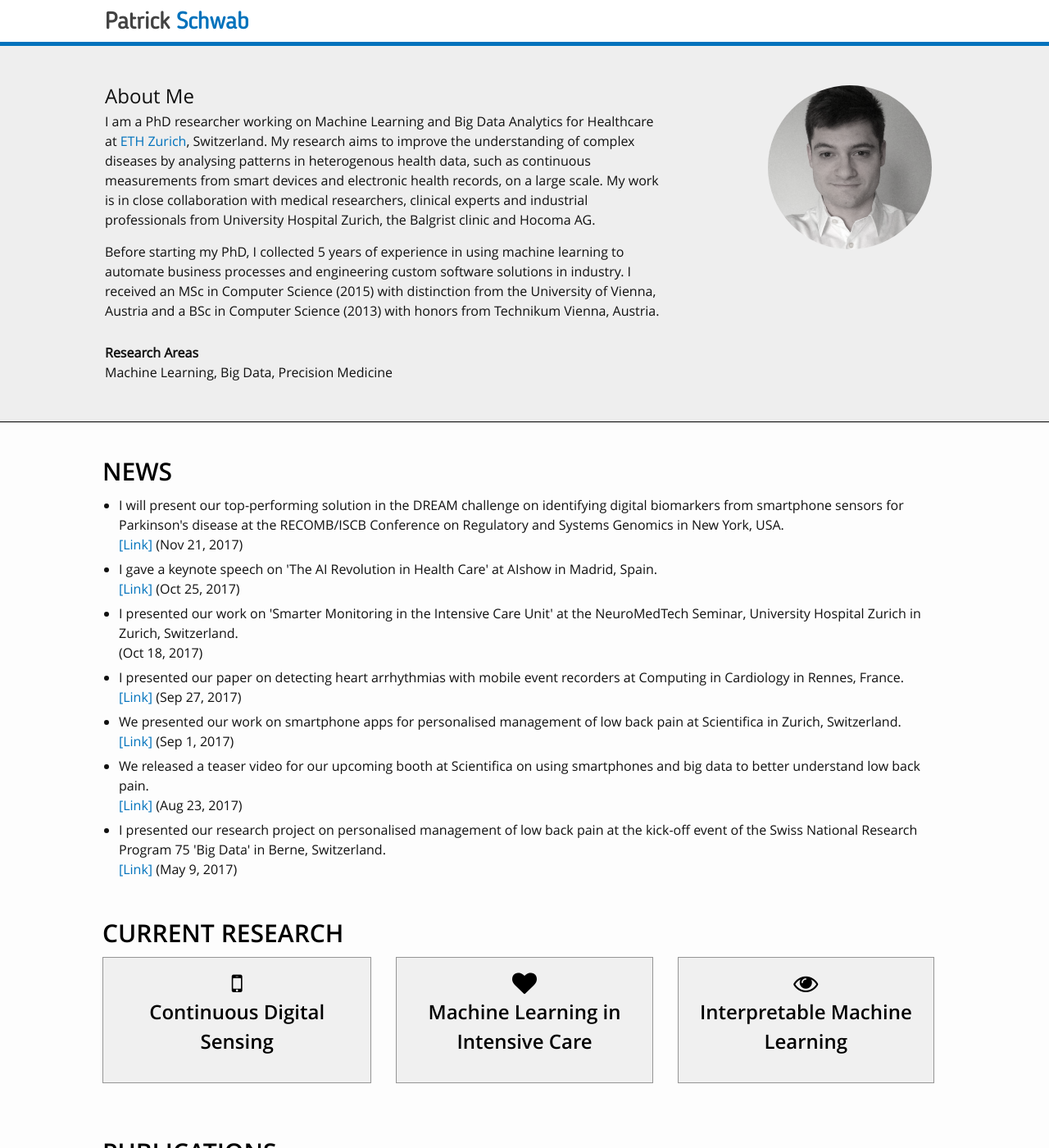
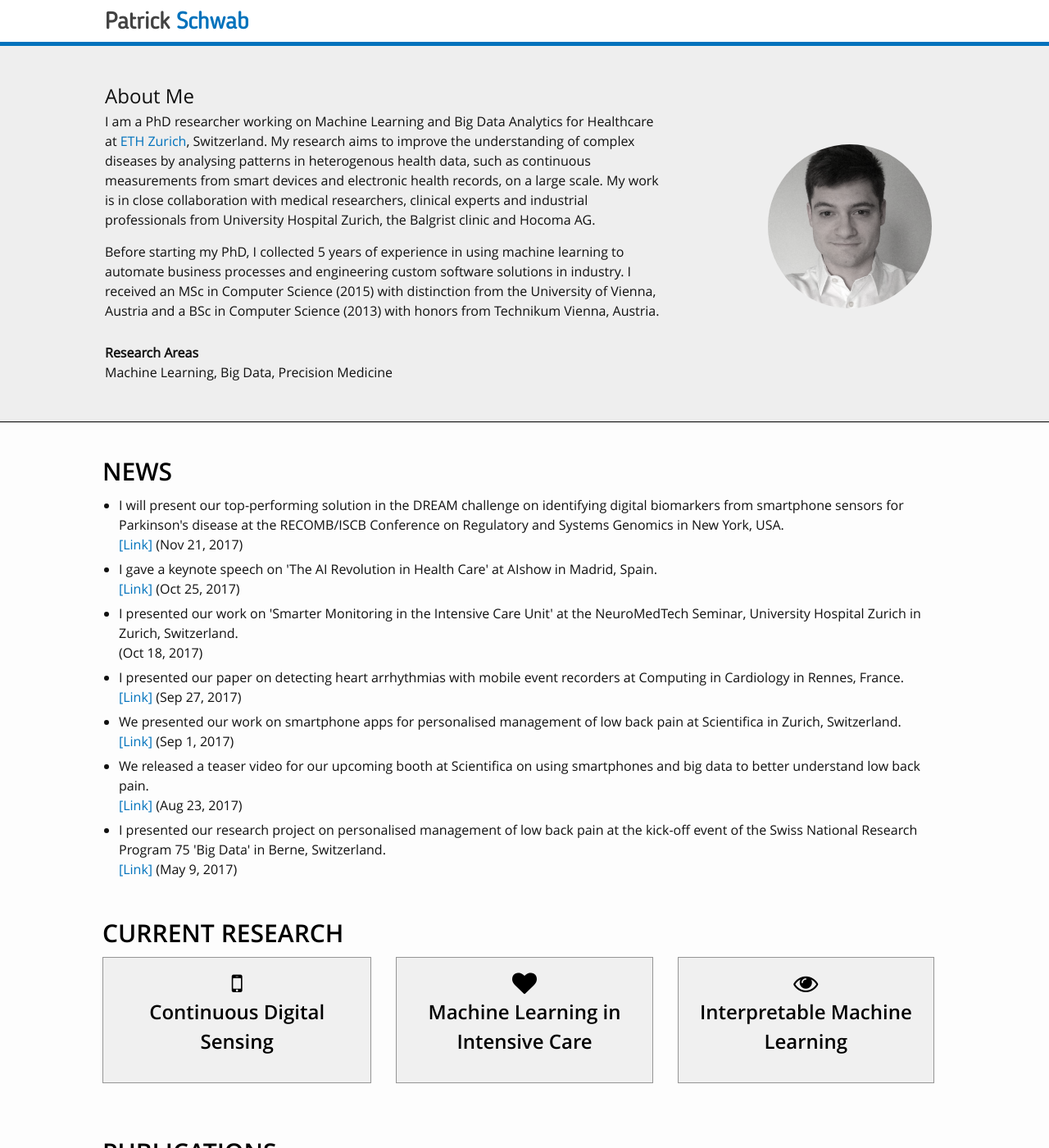
Before and after one commit to d909b/d909b.github.io, a Jekyll site: the page built from index.html, in a window 1280 px wide and 1400 px high. Shown: the whole window at 82% size. Built offline with Jekyll 4.4.1, drawn with Linux system fonts in a browser that asks for light colours; nearby versions of some CDN libraries; library files that are not in the unit come from our copies.

Commit message:
Centering about me image.

```diff
--- a/_sass/_layout.scss
+++ b/_sass/_layout.scss
@@ -307,6 +307,13 @@ p .fa {
 
 .incentiveBoxOuter:first-of-type {
     padding-left:0;
+}
+
+.image-about-me {
+    max-width: 200px;
+    border-radius: 50%;
+    float: right;
+    margin-top: 72px;
 }
 
 .incentiveIcon {
--- a/index.html
+++ b/index.html
@@ -23,7 +23,7 @@ layout: default
           </div>
         </div>
         <div class="col-md-4">
-          <img src="/img/pic-2.jpg" alt="Picture of Patrick Schwab." style="max-width:200px;border-radius: 50%;float:right"/>
+          <img class="image-about-me" src="/img/pic-2.jpg" alt="Picture of Patrick Schwab."/>
         </div>
       </div>
   </div>
```
